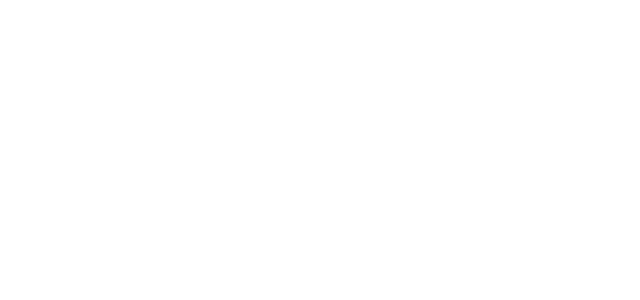
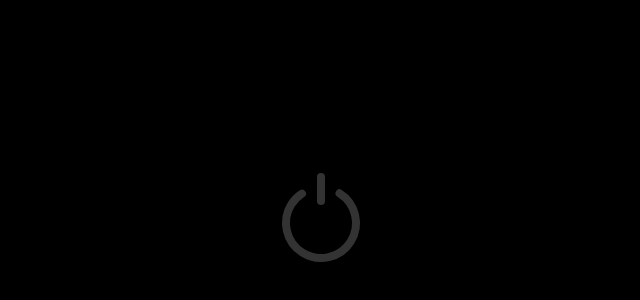
Before and after one commit to li-junpeng/web-app, a Vue app: page /power-switch-animation in a window 1280 px wide. Before the commit this address had no page. Shown: the part 182-482 px from the top of the page, without its empty margins (319-959 px from the left). Built offline with nearby package versions, Linux system fonts and the light colour scheme.

Commit message:
feat: power switch animation

```diff
--- a/src/router/index.ts
+++ b/src/router/index.ts
@@ -417,6 +417,14 @@
         title: '北极光文本'
       },
       component: () => import('@/views/components/aurora-borealis-text/index.vue')
+    },
+    {
+      path: '/power-switch-animation',
+      name: 'PowerSwitchAnimation',
+      meta: {
+        title: '开关按钮动画'
+      },
+      component: () => import('@/views/components/power-switch-animation/index.vue')
     }
   ]
 })
--- /dev/null
+++ b/src/views/components/power-switch-animation/index.vue
@@ -0,0 +1,196 @@
+<!--
+ * 开关按钮动画
+ *
+ * @from https://codepen.io/milanraring/pen/KKwRBQp
+ * @author Junpeng.Li
+ * @date 2023-07-11 15-03
+-->
+<script setup lang="ts">
+
+</script>
+
+<template>
+  <div class="container">
+    <div class="power-switch">
+      <input type="checkbox"/>
+      <div class="button">
+        <svg class="power-off">
+          <use xlink:href="#line" class="line"/>
+          <use xlink:href="#circle" class="circle"/>
+        </svg>
+        <svg class="power-on">
+          <use xlink:href="#line" class="line"/>
+          <use xlink:href="#circle" class="circle"/>
+        </svg>
+      </div>
+    </div>
+
+    <!-- SVG -->
+    <svg xmlns="http://www.w3.org/2000/svg" style="display: none;">
+      <symbol xmlns="http://www.w3.org/2000/svg" viewBox="0 0 150 150" id="line">
+        <line x1="75" y1="34" x2="75" y2="58"/>
+      </symbol>
+      <symbol xmlns="http://www.w3.org/2000/svg" viewBox="0 0 150 150" id="circle">
+        <circle cx="75" cy="80" r="35"/>
+      </symbol>
+    </svg>
+  </div>
+</template>
+
+<style scoped lang="scss">
+@use "../base";
+
+.power-switch {
+  --color-invert: #ffffff;
+  --width: 150px;
+  --height: 150px;
+  position: relative;
+  display: flex;
+  justify-content: center;
+  align-items: center;
+  width: var(--width);
+  height: var(--height);
+
+  .button {
+    width: 100%;
+    height: 100%;
+    display: flex;
+    justify-content: center;
+    align-items: center;
+    position: relative;
+
+    &:after {
+      content: "";
+      width: 100%;
+      height: 100%;
+      position: absolute;
+      background: radial-gradient(circle closest-side, var(--color-invert), transparent);
+      filter: blur(20px);
+      opacity: 0;
+      transition: opacity 1s ease, transform 1s ease;
+      transform: perspective(1px) translateZ(0);
+      backface-visibility: hidden;
+    }
+
+    .power-on,
+    .power-off {
+      height: 100%;
+      width: 100%;
+      position: absolute;
+      z-index: 1;
+      fill: none;
+      stroke: var(--color-invert);
+      stroke-width: 8px;
+      stroke-linecap: round;
+      stroke-linejoin: round;
+
+      .line {
+        opacity: .2;
+      }
+
+      .circle {
+        opacity: .2;
+        transform: rotate(-58deg);
+        transform-origin: center 80px;
+        stroke-dasharray: 220;
+        stroke-dashoffset: 40;
+      }
+    }
+
+    .power-on {
+      filter: drop-shadow(0px 0px 6px rgba(255, 255, 255, .8));
+
+      .line {
+        opacity: 0;
+        transition: opacity .3s ease 1s;
+      }
+
+      .circle {
+        opacity: 1;
+        stroke-dashoffset: 220;
+        transition: transform 0s ease, stroke-dashoffset 1s ease 0s;
+      }
+    }
+  }
+
+  input {
+    position: absolute;
+    height: 100%;
+    width: 100%;
+    z-index: 2;
+    cursor: pointer;
+    opacity: 0;
+
+    &:checked {
+      + .button {
+        &:after {
+          opacity: 0.15;
+          transform: scale(2) perspective(1px) translateZ(0);
+          backface-visibility: hidden;
+          transition: opacity .5s ease, transform .5s ease;
+        }
+
+        .power-on,
+        .power-off {
+          animation: click-animation .3s ease forwards;
+          transform: scale(1);
+
+          .line {
+            animation: line-animation .8s ease-in forwards;
+          }
+
+          .circle {
+            transform: rotate(302deg);
+          }
+        }
+
+        .power-on {
+          .line {
+            opacity: 1;
+            transition: opacity .05s ease-in .55s;
+          }
+
+          .circle {
+            transform: rotate(302deg);
+            stroke-dashoffset: 40;
+            transition: transform .4s ease .2s, stroke-dashoffset .4s ease .2s;
+          }
+        }
+      }
+    }
+  }
+}
+
+@keyframes line-animation {
+  0% {
+    transform: translateY(0);
+  }
+  10% {
+    transform: translateY(10px);
+  }
+  40% {
+    transform: translateY(-25px);
+  }
+  60% {
+    transform: translateY(-25px);
+  }
+  85% {
+    transform: translateY(10px);
+  }
+  100% {
+    transform: translateY(0px);
+  }
+}
+
+@keyframes click-animation {
+  0% {
+    transform: scale(1);
+  }
+  50% {
+    transform: scale(.9);
+  }
+  100% {
+    transform: scale(1);
+  }
+}
+</style>
```
Also changed, not shown: public/assets/images/component-thumb/power-switch-animation.png (added).
